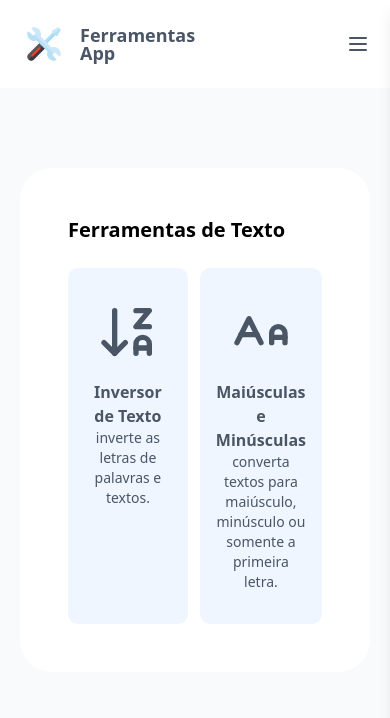
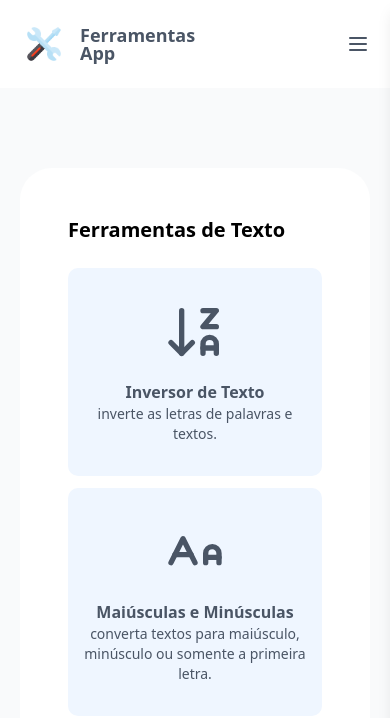
Before and after one commit to Mikael-Josias/ferramentas-app, a Next.js app: page / in a window 390 px wide. Shown: the top 718 px of the page. Built offline with nearby package versions, Linux system fonts and the light colour scheme.

Commit message:
style(home): change tools list to column

```diff
--- a/app/page.tsx
+++ b/app/page.tsx
@@ -8,7 +8,7 @@
         <h4 className="text-xl text-black font-bold block">
           Ferramentas de Texto
         </h4>
-        <div className="flex gap-3 justify-start">
+        <div className="flex flex-col md:flex-row  gap-3 justify-start">
           <Link
             href="/inverter-texto"
             className="flex flex-col items-center rounded-lg py-8 px-4 text-base text-gray-600 font-semibold w-full sm:w-[49%] md:w-[24%] bg-blue-50 hover:bg-blue-100 transition-colors text-center"
```
